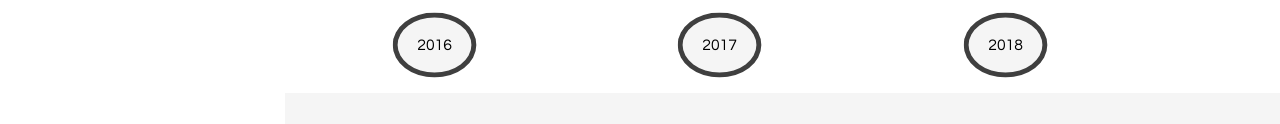
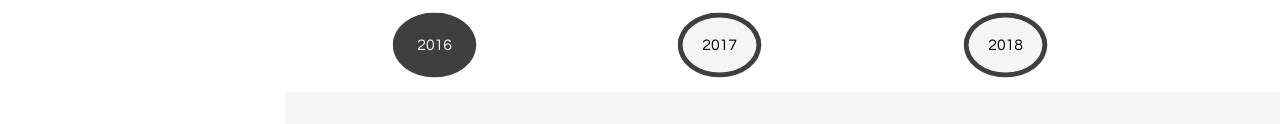
Before and after one commit to huchzh/huchzh.github.io, a plain HTML site: page index.html in a window 1280 px wide. Both pictures are taken after a click on the element "2016". Shown: the part 2103-2227 px from the top of the page. Drawn offline with nearby package versions, Linux system fonts and the light colour scheme; grey boxes are pictures that could not be loaded.

Commit message:
added selected class

```diff
--- a/assets/css/style.css
+++ b/assets/css/style.css
@@ -321,7 +321,7 @@ body {
 	color: #f5f5f5;
 }
 
-.year:active {
+.selected {
 	background-color: #3f3f3f;
 	color: #f5f5f5;
 }
@@ -334,7 +334,6 @@ body {
 	align-items: center;
 }
 
-
 .info {
 	padding: 30px;
 }
--- a/assets/js/script.js
+++ b/assets/js/script.js
@@ -33,12 +33,15 @@ $(document).ready(function() {
 	function changeYear() {
 		for(var i = 2016; i <= 2018; i++) {
 			var yearItem = "cluster-" + i;
+			var year = "year-" + i;
 			document.getElementById(yearItem).classList.add('hidden');
+			document.getElementById(year).classList.remove('selected');
 		}
 
 		var activeYear = "cluster-" + $(this).attr('id').slice(5,10);
-		console.log(activeYear);
+		var year = $(this).attr('id');
 		document.getElementById(activeYear).classList.remove('hidden');
+		document.getElementById(year).classList.add('selected');
 	}
 
 	document.getElementById('moment-1').onclick = exposeLightbox;
--- a/index.html
+++ b/index.html
@@ -151,10 +151,9 @@
 					</div>
 
 					<div id="timeline">
-						<div class="year" id="year-2016">2016</div>
+						<div class="year selected" id="year-2016">2016</div>
 						<div class="year" id="year-2017">2017</div>
 						<div class="year" id="year-2018">2018</div>
-
 					</div>
 
 					<div class="container">
```
